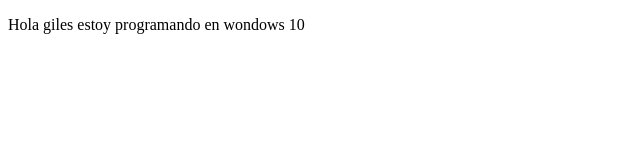
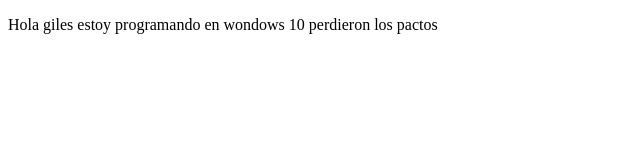
Before and after one commit to mrcesar95/Demo, a plain HTML site: page index.html in a window 1280 px wide. Shown: the whole page, without its empty margins (0-640 px from the left). Drawn offline with Linux system fonts and the light colour scheme.

Commit message:
cambios agregamos sitio

```diff
--- a/index.html
+++ b/index.html
@@ -7,7 +7,9 @@
     <title>Hola Mundo</title>
 </head>
 <body>
-    <p>Hola giles estoy programando en wondows 10</p>
+    <p>Hola giles estoy programando en wondows 10
+        perdieron los pactos
+    </p>
 
 </body>
 </html>
```
